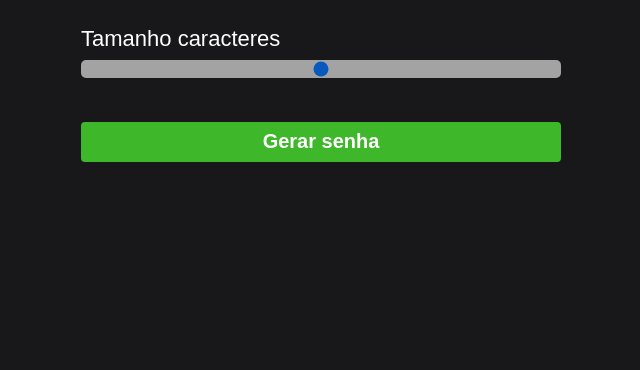
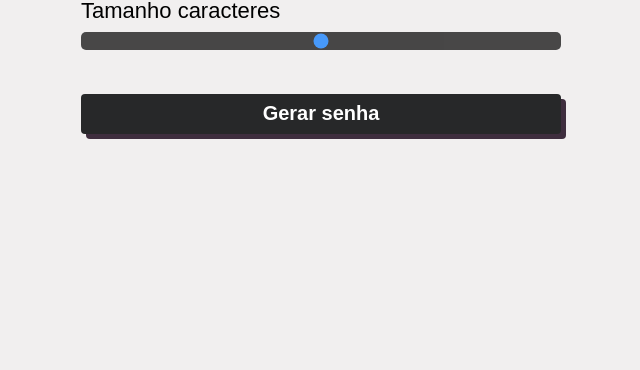
Before and after one commit to Leonardo-Talanski/gerador-de-senha, a plain HTML site: page index.html in a window 1280 px wide. Shown: the part 430-800 px from the top of the page, without its empty margins (319-959 px from the left). Drawn offline with Linux system fonts and the light colour scheme.

Commit message:
Mudando cores do projeto inicial

```diff
--- a/style.css
+++ b/style.css
@@ -6,7 +6,7 @@
 }
 
 body{
-  background-color: #18181B;
+  background-color: #F1EFEF;
   width: 100%;
   height: 100vh;
   display: flex;
@@ -18,6 +18,7 @@ body{
 .logo{
   max-width: 600px;
   margin-bottom: 24px;
+  width: 450px;
 }
 
 .container-input{
@@ -26,7 +27,7 @@ body{
 }
 
 .container-input span {
-  color: #FFF;
+  color: #000000;
   font-size: 22px;
 }
 
@@ -36,7 +37,7 @@ body{
   width: 100%;
   height: 18px;
   border-radius: 5px;
-  background: #DFDFDF;
+  background: #000000;
   outline: none;
   opacity: 0.7;
 }
@@ -44,13 +45,18 @@ body{
 .button-cta{
   height: 40px;
   margin-top: 40px;
-  background-color: #3EB72B;
+  background-color: #272829;
   border:0;
   border-radius: 4px;
   color: #FFF;
   font-size: 20px;
   font-weight: bold;
   cursor: pointer;
+  box-shadow: 5px 5px #3F2E3E;
+}
+
+.button-cta:hover {
+
 }
 
 .container-password{
```
